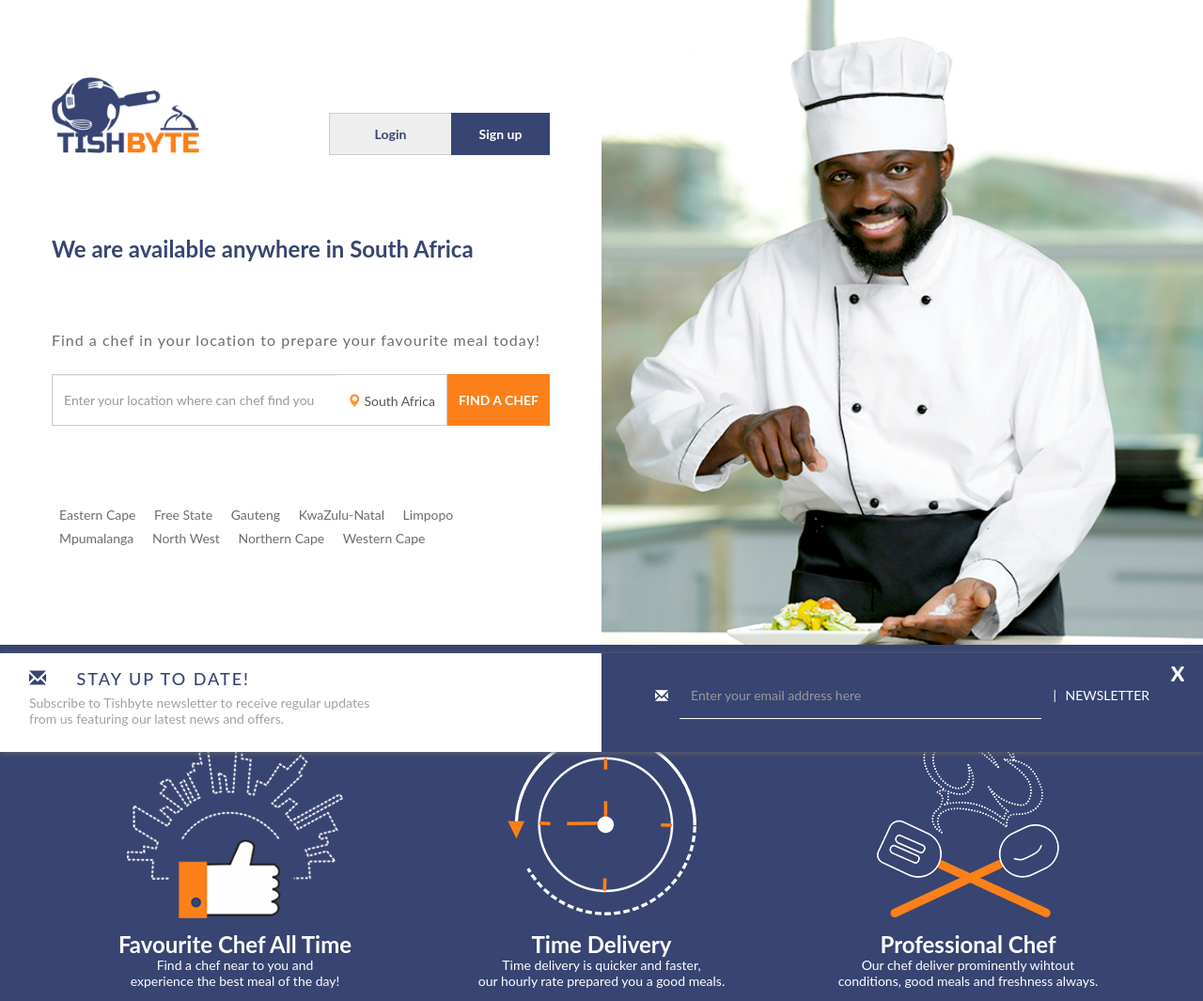
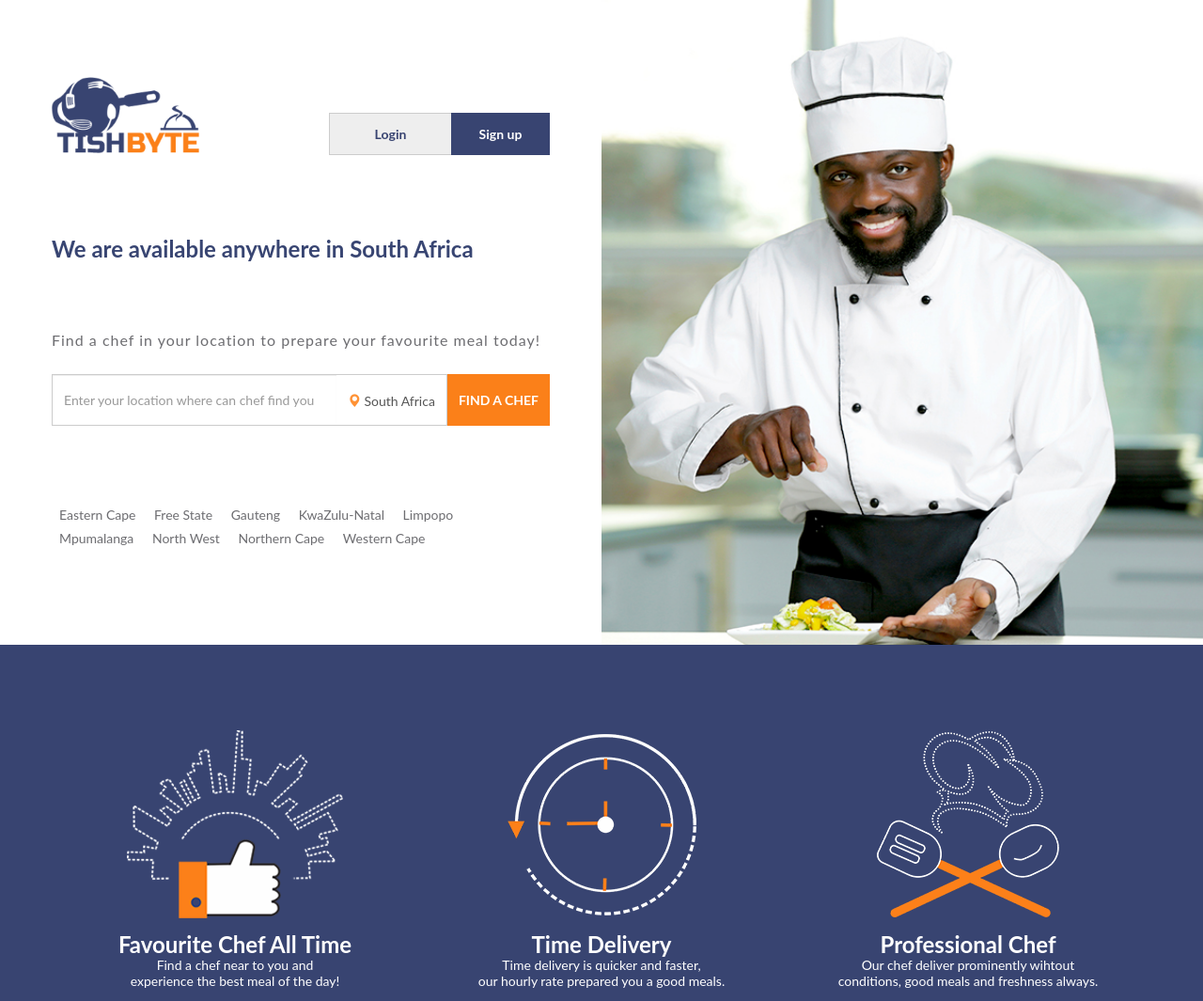
Before and after one commit to samuel-idowu/chef, a plain HTML site: page index.html in a window 1280 px wide. Shown: the top 1065 px of the page at 94% size. Drawn offline with nearby package versions, Linux system fonts and the light colour scheme; some packages are replaced by stand-ins of ours.

Commit message:
Add files via upload

```diff
--- a/index.html
+++ b/index.html
@@ -109,36 +109,7 @@
 
 
 <!-- Tishbyt newsletter --------------->
-<section id="news-letters-home">
-  <div class="container-fluid">
-    <div class="row">
-      <div class="col-sm-6">
-        <div class="left-blk-news">
-          <h4><span class="glyphicon glyphicon-envelope"></span> STAY UP TO DATE!</h4>
-          <p>Subscribe to Tishbyte newsletter to receive regular updates<br/> from us featuring our latest news and offers.</p>
-        </div>
-      </div>
-      <div class="col-sm-6 color-1-h">
-        <div class="blk-news-right">
-          <button class="close">X</button>
-          <form action="#" method="post">
-            <fieldset>
-              <div class="input-group">
-                <div class="input-group-addon">
-                  <span class="glyphicon glyphicon-envelope"></span>
-                </div>
-                <input type="email" class="form-control" placeholder="Enter your email address here" name="sc_email" required />
-                <div class="input-group-addon">
-                  <button type="submit" name="sc_send"><span>|</span> NEWSLETTER</button>
-                </div>
-              </div>
-            </fieldset>
-          </form>
-        </div>
-      </div>
-    </div>
-  </div>
-</section>
+
 <!-- Tishbyt newsletter --------------->
 
 <section id="head-wrapper">
```
